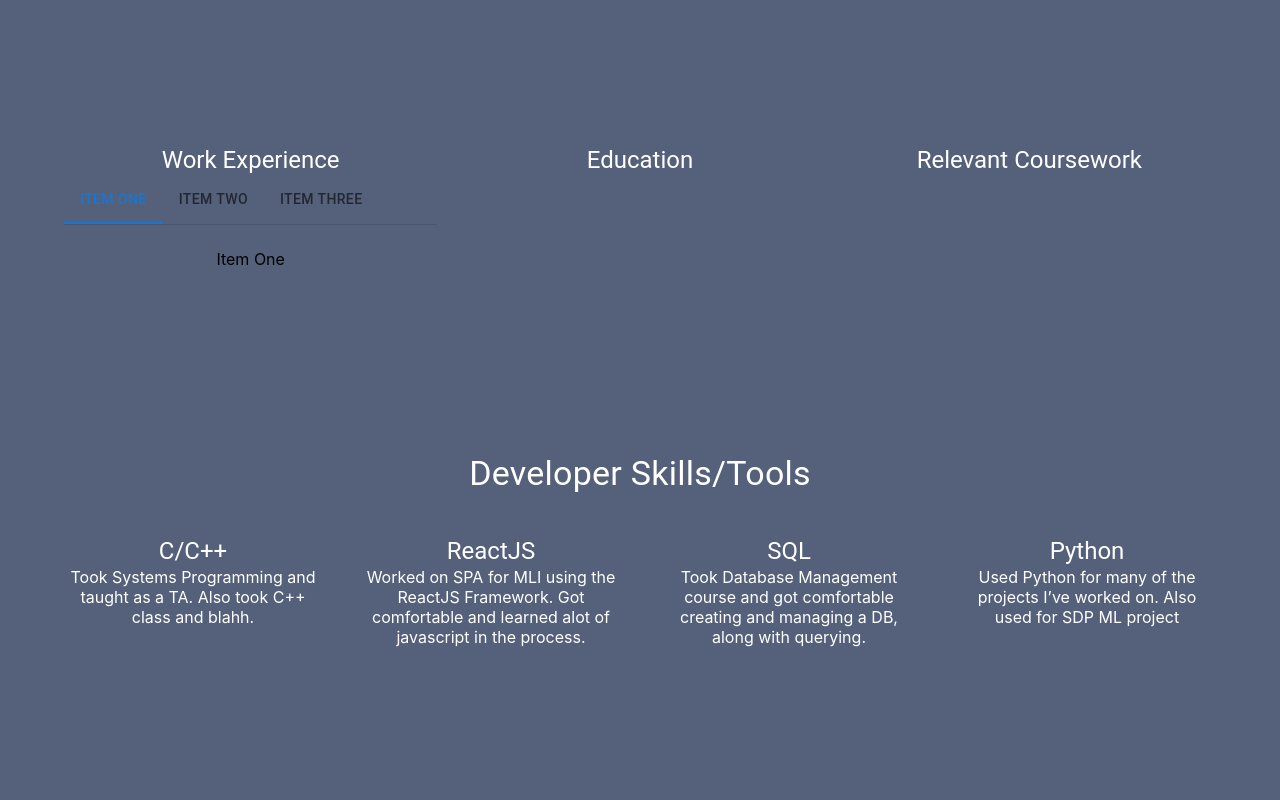
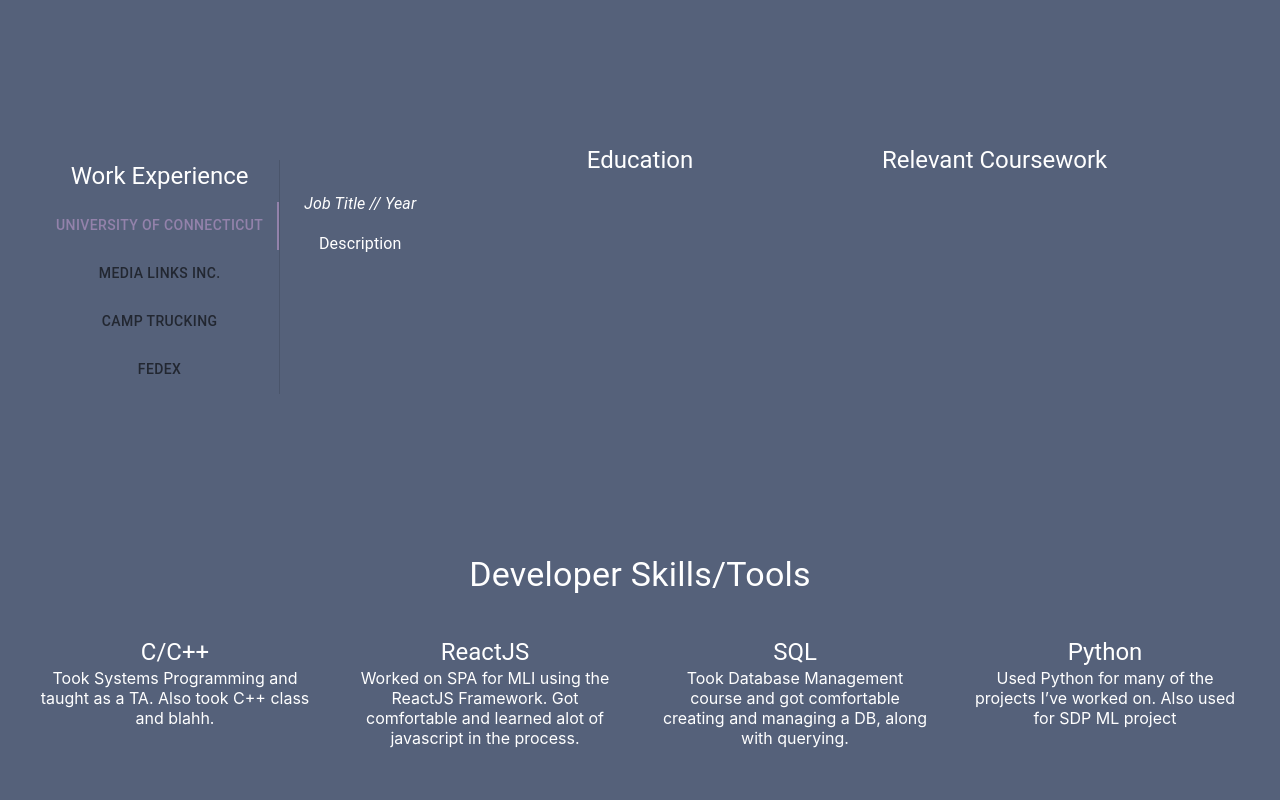
Before and after one commit to jbruder236/Portfolio-Website, a React (Create React App) app in the folder portfolio/: page / in a window 1280 px wide. Shown: the part 1440-2240 px from the top of the page. Built offline with nearby package versions, Linux system fonts and the light colour scheme.

Commit message:
Finished Work Experience Panel

```diff
--- a/portfolio/src/components/Resume.js
+++ b/portfolio/src/components/Resume.js
@@ -1,61 +1,46 @@
 import React from 'react';
+import PropTypes from 'prop-types';
 
+import Tabs from '@mui/material/Tabs';
 import Tab from '@mui/material/Tab';
-import TabContext from '@mui/lab/TabContext';
-import TabList from '@mui/lab/TabList';
-import TabPanel from '@mui/lab/TabPanel';
 import Grid from '@mui/material/Grid';
 import Box from '@mui/material/Box';
 import Container from '@mui/material/Container';
 import Typography from '@mui/material/Typography';
 
-import background from "../background.png";
+import WorkExperiencePanel from './WorkExperience.js';
 
 
-function ExperiencePanel(props) {
 
-    const [value, setValue] = React.useState('1');
-
-    const handleChange = (event, newValue) => {
-        setValue(newValue);
-    };
+export default function Resume(props) {
 
     return (
+        <div style={{minHeight: '125vh', paddingTop: '25vh', paddingLeft: '5vh', paddingRight: '5vh'}}>
             <Grid container spacing={2} mb={20}>
-            <Grid item xs={4}>
-                <Typography variant="h5" color="#FFFFFF">
-                    Work Experience
-                </Typography>
-                <TabContext value={value}>
-                    <Box sx={{ borderBottom: 1, borderColor: 'divider' }}>
-                        <TabList onChange={handleChange} aria-label="lab API tabs example">
-                            <Tab label="Item One" value="1" />
-                            <Tab label="Item Two" value="2" />
-                            <Tab label="Item Three" value="3" />
-                        </TabList>
-                    </Box>
-                    <TabPanel value="1">Item One</TabPanel>
-                    <TabPanel value="2">Item Two</TabPanel>
-                    <TabPanel value="3">Item Three</TabPanel>
-                </TabContext>
+                <Grid item xs={12} md={5}>
+                    <WorkExperiencePanel />
                 </Grid>
-            <Grid item xs={4}>
+                <Grid item xs={12} md={2}>
                     <Typography variant="h5" color="#FFFFFF">
                         Education
                     </Typography>
                 </Grid>
-            <Grid item xs={4}>
+                <Grid item xs={12} md={5}>
                     <Typography variant="h5" color="#FFFFFF">
                         Relevant Coursework
                     </Typography>
                 </Grid>
             </Grid>
-    );
+            <SkillsPanel />
+        </div>
+    )
 }
 
+
+//Developer Skills:
 function Skill(props) {
     return (
-        <Grid item xs={6} sm={4} md={3}>
+        <Grid item xs={8} sm={6} md={4} lg={3}>
             {props.icon}
             <Typography variant="h5" color="#FFFFFF">
                 {props.title}
@@ -73,7 +58,7 @@ function SkillsPanel(props) {
         <Typography variant="h4" color="#FFFFFF">
             Developer Skills/Tools
         </Typography>
-        <Grid container spacing={5} pt={5}>
+        <Grid container spacing={5} pt={5} justifyContent="center">
             <Skill
                 icon={null}
                 title="C/C++"
@@ -108,14 +93,3 @@ function SkillsPanel(props) {
         </>
     );
 }
-
-
-export default function Resume(props) {
-
-    return (
-        <Container style={{minHeight: '125vh', paddingTop: '25vh'}}>
-            <ExperiencePanel />
-            <SkillsPanel />
-        </Container>
-    )
-}
--- /dev/null
+++ b/portfolio/src/components/WorkExperience.js
@@ -0,0 +1,134 @@
+import React from 'react';
+import PropTypes from 'prop-types';
+
+import Tabs from '@mui/material/Tabs';
+import Tab from '@mui/material/Tab';
+import Box from '@mui/material/Box';
+import Typography from '@mui/material/Typography';
+
+
+function TabPanel(props) {
+    const { children, value, index, ...other } = props;
+    return (
+      <div
+        role="tabpanel"
+        hidden={value !== index}
+        id={`vertical-tabpanel-${index}`}
+        aria-labelledby={`vertical-tab-${index}`}
+        {...other}
+      >
+        {value === index && (
+          <Box sx={{ p: 3 }}>
+            <Typography>{children}</Typography>
+          </Box>
+        )}
+      </div>
+    );
+  }
+
+  TabPanel.propTypes = {
+    children: PropTypes.node,
+    index: PropTypes.number.isRequired,
+    value: PropTypes.number.isRequired,
+  };
+
+function a11yProps(index) {
+    return {
+        id: `vertical-tab-${index}`,
+        'aria-controls': `vertical-tabpanel-${index}`,
+    };
+}
+
+
+function WorkExperience(props) {
+    return (
+        <>
+            <Box mt={1}>
+                <Typography variant="p" color="#FFFFFF" sx={{fontStyle: 'italic'}}>
+                    {props.title} // {props.year}
+                </Typography>
+            </Box>
+            <Box mt={2}>
+                <Typography variant="p" color="#FFFFFF" align="left">
+                    {props.description}
+                </Typography>
+            </Box>
+        </>
+    );
+}
+
+export default function WorkExperiencePanel(props) {
+
+    const [value, setValue] = React.useState(1);
+
+    const handleChange = (event, newValue) => {
+        setValue(newValue);
+    };
+
+    const tabTextColor = "#9382AB"
+
+    return (
+        <Box sx={{ display: 'flex', pt: 2 }}>
+            <Tabs
+                orientation="vertical"
+                variant="scrollable"
+                value={value}
+                onChange={handleChange}
+                aria-label="Vertical tabs example"
+                //textColor="white"
+                TabIndicatorProps={{
+                    sx: { backgroundColor: "#9382AB", width: 2 }
+                    }}
+                sx={{ borderRight: 1, borderColor: 'divider' }}
+            >
+                <Typography variant="h5" color="#FFFFFF" pb="10px">
+                    Work Experience
+                </Typography>
+                <Tab label="University of Connecticut" {...a11yProps(1)} disableRipple
+                    style={{
+                        color: value === 1 ? tabTextColor : "",
+                    }} />
+                <Tab label="Media Links Inc." {...a11yProps(2)} disableRipple
+                    style={{
+                        color: value === 2 ? tabTextColor : "",
+                    }} />
+                <Tab label="Camp Trucking" {...a11yProps(3)} disableRipple
+                    style={{
+                        color: value === 3 ? tabTextColor : "",
+                    }} />
+                <Tab label="FedEx" {...a11yProps(4)} disableRipple
+                    style={{
+                        color: value === 4 ? tabTextColor : "",
+                    }} />
+            </Tabs>
+            <TabPanel value={value} index={1}>
+                <WorkExperience
+                    title="Job Title"
+                    year="Year"
+                    description="Description"
+                />
+            </TabPanel>
+            <TabPanel value={value} index={2}>
+                <WorkExperience
+                    title="Job Title"
+                    year="Year"
+                    description="Description"
+                />
+            </TabPanel>
+            <TabPanel value={value} index={3}>
+                <WorkExperience
+                    title="Job Title"
+                    year="Year"
+                    description="Description"
+                />
+            </TabPanel>
+            <TabPanel value={value} index={4}>
+                <WorkExperience
+                    title="Job Title"
+                    year="Year"
+                    description="Description"
+                />
+            </TabPanel>
+        </Box>
+    );
+}
```
Lines whose indentation alone changed are shown as unchanged.
